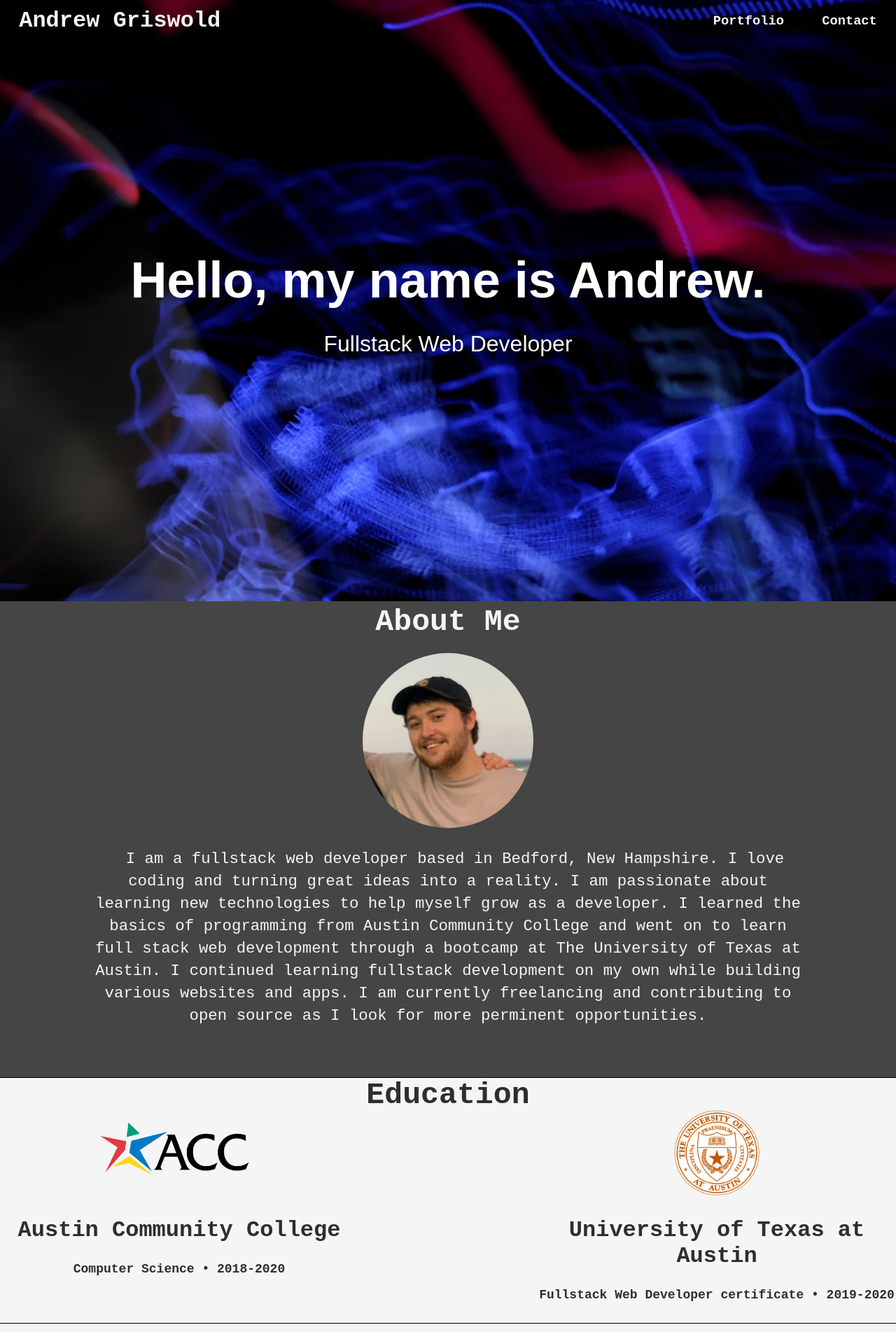
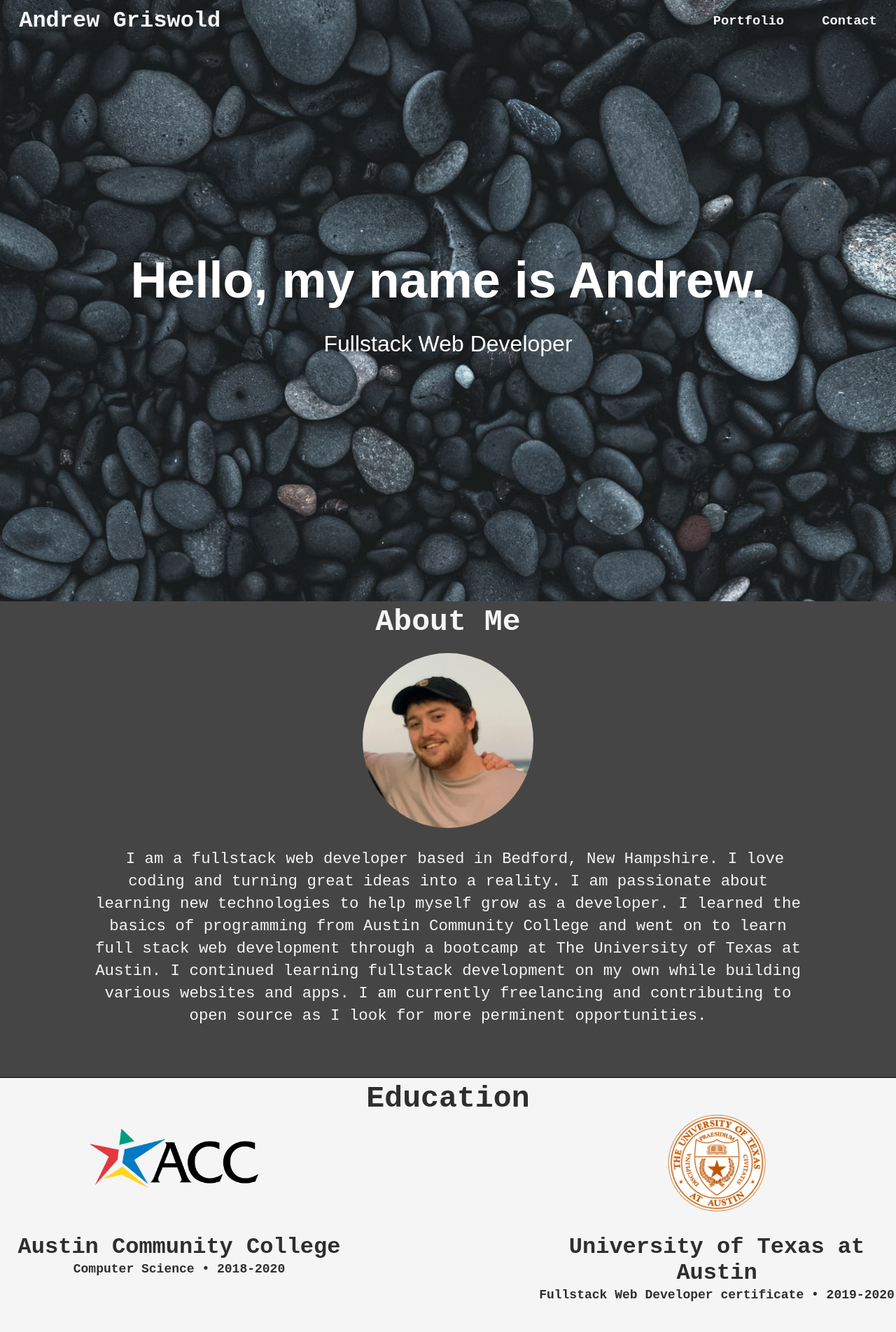
Before and after one commit to ThaGrza/portfolio, a React (Create React App) app: page / in a window 1280 px wide. Shown: the top 1903 px of the page at 70% size. Built offline with nearby package versions, Linux system fonts and the light colour scheme; a web font is replaced by a local one.

Commit message:
sg api fix

```diff
--- a/src/components/Footer/index.js
+++ b/src/components/Footer/index.js
@@ -4,9 +4,12 @@ import "./index.css";
 
 const Footer = props => (
   <footer className="footer-container">
-    <a target="_blank" rel="noopener noreferrer" href="https://twitter.com/thagrza"> <img className="social-icon" alt="https://twitter.com/thagrza" src="https://img.icons8.com/fluent/48/000000/twitter.png"/></a>
-    <a target="_blank" rel="noopener noreferrer" href="https://github.com/ThaGrza"> <img className="social-icon" alt="https://github.com/ThaGrza" src="https://img.icons8.com/fluent/48/000000/github.png"/> </a>
-    <a target="_blank" rel="noopener noreferrer" href="https://www.linkedin.com/in/agriswold7/"> <img className="social-icon" alt="https://www.linkedin.com/in/agriswold7/" src="https://img.icons8.com/office/40/000000/linkedin.png"/> </a>
+    <a target="_blank"rel="noopener noreferrer" href="https://github.com/ThaGrza">
+      <img className="social-icon" alt="https://github.com/ThaGrza" src="https://img.icons8.com/fluent/48/000000/github.png"/>
+    </a>
+    <a target="_blank" rel="noopener noreferrer" href="https://www.linkedin.com/in/agriswold7/">
+      <img className="social-icon" alt="https://www.linkedin.com/in/agriswold7/" src="https://img.icons8.com/office/40/000000/linkedin.png"/>
+    </a>
     <p className="date" >©{(new Date().getFullYear())} Andrew Griswold</p>
   </footer>
 )
--- a/src/components/pages/Homepage/index.css
+++ b/src/components/pages/Homepage/index.css
@@ -9,6 +9,12 @@
   right: 0;
   height: 100%;
   text-align: center;
+}
+.section-header{
+  padding-top: 5px;
+  padding-bottom: 20px;
+  font-weight: bolder;
+  font-size: 2.7rem;
 }
 .nameHeader{
   font-family: 'Otomanopee One', sans-serif;
@@ -69,7 +75,7 @@
   display: grid;
   grid-template-columns: 40% 20% 40%;
   grid-template-rows: 13% 87%;
-  height: 350px;
+  height: 400px;
   color: rgb(46, 46, 46);
   position: relative;
   background-color: whitesmoke;
@@ -89,6 +95,7 @@
 .edu-school{
   font-weight: 600;
   font-size: 2rem;
+  margin-bottom: .2rem;
 }
 
 .edu-item1{
--- a/src/components/pages/Homepage/index.js
+++ b/src/components/pages/Homepage/index.js
@@ -12,7 +12,7 @@ function Homepage () {
       <p className="name-title-header"> Fullstack Web Developer</p>
     </div>
     <div className="aboutMe">
-      <h1 className="aboutHeader">About Me</h1>
+      <h1 className="edu-title section-header">About Me</h1>
       <img src={profilePic} alt="Profile" className="headshot" />
       <div className="about-text-container">
         <p className="aboutText">I am a fullstack web developer based in Bedford, New Hampshire.
@@ -26,7 +26,7 @@ function Homepage () {
       </div>
     </div>
     <div className="edu">
-      <h1 className="edu-title">Education</h1>
+      <h1 className="edu-title section-header">Education</h1>
       <div className="edu-item1">
         <img className="edu-item1-image" alt="UT" src={utimage}/>
         <h2 className="edu-school" >University of Texas at Austin</h2>
@@ -39,7 +39,7 @@ function Homepage () {
       </div>
     </div>
     <div className="skills">
-      <h1 className="skillsHeader">Skills & Experience</h1>
+      <h1 className="section-header">Skills & Experience</h1>
       <div className="experienceContainer">
         <p className="experienceStory">This is a story about some of the stuff ive done</p>
         <p className="experienceStory">Omg heres another one about this super cool thing</p>
--- a/src/index.css
+++ b/src/index.css
@@ -1,7 +1,7 @@
 body {
-  background-image: url("../src/assets/images/abstractBackground.avif");
+  background-image: url("../src/assets/images/stoneBackground.avif");
   background-size: cover;
-  overflow-x: hidden;
+  /* overflow-x: hidden; */
   margin: 0;
   font-family:'Courier New', Courier, monospace;
   font-size: 16px;
--- a/src/websites.json
+++ b/src/websites.json
@@ -5,7 +5,7 @@
     "tech2":  "https://img.icons8.com/color/48/000000/react-native.png",
     "tech3":  "https://img.icons8.com/color/48/000000/css3.png",
     "githubUrl": "https://github.com/ThaGrza/Netflix-clone",
-    "url":"",
+    "url":"https://gflix.netlify.app",
     "description": "Netflix Clone is the frontend of Netflix with much less fetures. You can scroll throught the movie selections and watch the trailers. I built this project to practice my CSS skills and design insight."
   },
   {
```
Also changed, not shown: server.js (+3 -4 lines), src/assets/images/stoneBackground.avif (added).
